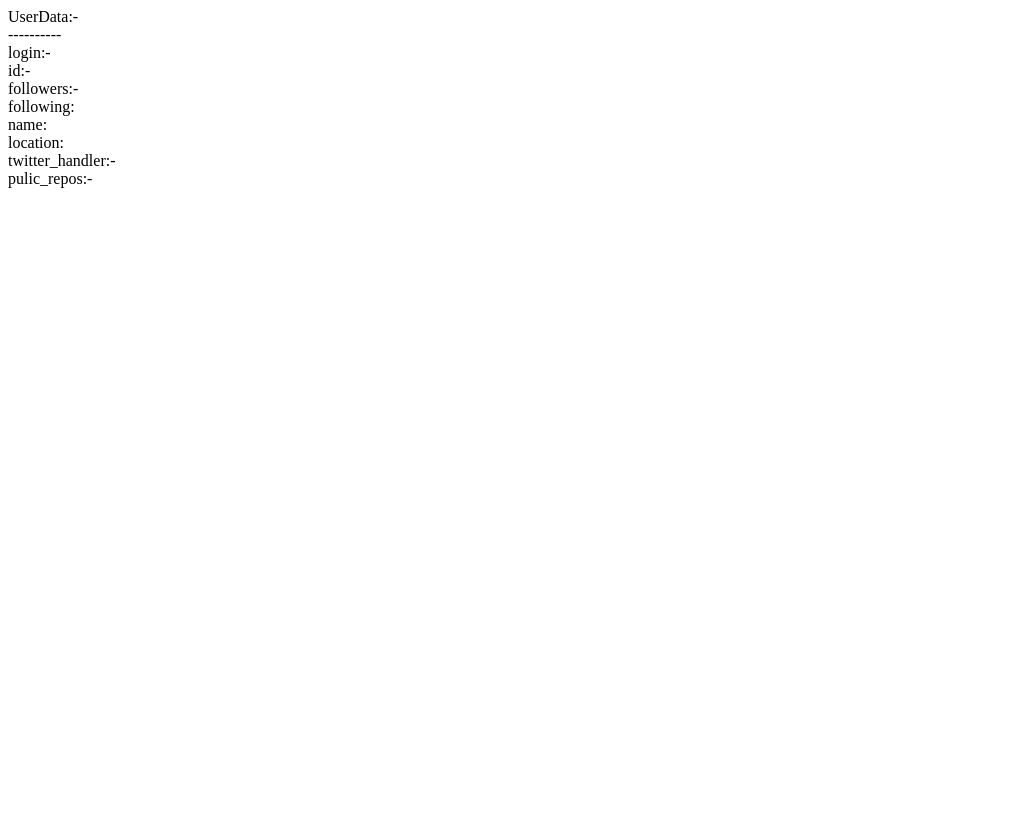
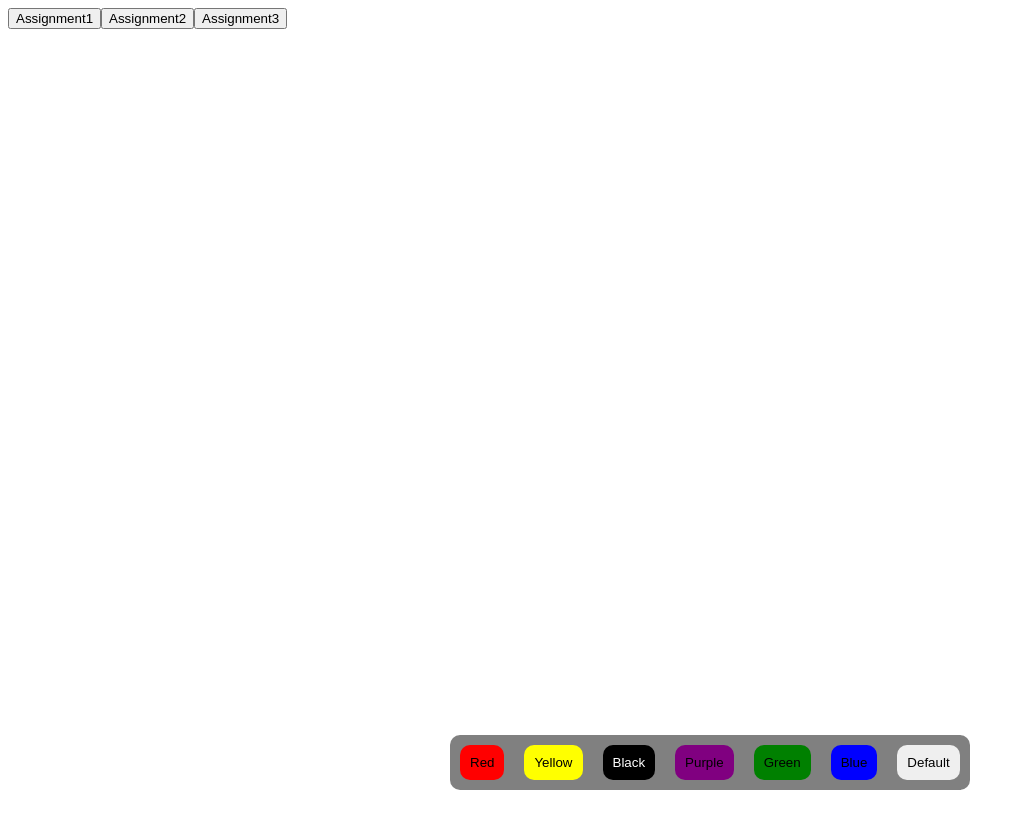
Before and after one commit to bhuvnesh179/week-7-assignment-solution, a React (Vite) app: page /assignment2 in a window 1280 px wide. Shown: the top 828 px of the page, without its empty margins (0-1025 px from the left). Before the commit the page ends 800 px from the top, so only its background shows below. Built offline with nearby package versions, Linux system fonts and the light colour scheme; no server answers.

Commit message:
router added

```diff
--- a/js.js
+++ /dev/null
@@ -1,5 +0,0 @@
-fetch("https://api.github.com/users/bhuvnesh179")
-        .then(async function(res){
-            const response = await res.json();
-           console.log(response);
-        })
--- a/package.json
+++ b/package.json
@@ -12,7 +12,8 @@
   "dependencies": {
     "axios": "^1.7.7",
     "react": "^18.3.1",
-    "react-dom": "^18.3.1"
+    "react-dom": "^18.3.1",
+    "react-router-dom": "^6.26.2"
   },
   "devDependencies": {
     "@eslint/js": "^9.9.0",
--- a/src/App.jsx
+++ b/src/App.jsx
@@ -1,16 +1,49 @@
-import Assignment1 from "./Assignment1";
-import Assignment2 from "./Assignment2";
-import Assignment3 from "./Assignment3";
+import  { BrowserRouter,Routes,Route, useNavigate } from "react-router-dom";
+// import Assignment1 from "./components/Assignment1";
+// import Assignment2 from "./components/Assignment2";
+// import Assignment3 from "./components/Assignment3";
+import React, { Suspense } from "react";
+const Assignment1 = React.lazy(() => import("./components/Assignment1"));
+const Assignment2 = React.lazy(() => import("./components/Assignment2"));
+const Assignment3 = React.lazy(() => import("./components/Assignment3"));
+
 
 function App(){
 
   return (
     <>
-    {/* <Assignment1 /> */}
-    {/* <Assignment2 /> */}
-    <Assignment3 />
+    {/* <Assignment1 />
+    <Assignment2 />
+    <Assignment3 /> */}
+
+    <BrowserRouter>
+    <Appbar />
+    <Suspense fallback={<div>Loading...</div>} >
+    <Routes>
+      <Route path="/assignment1" element={<Assignment1/>} />
+      <Route path="/assignment2" element={<Assignment2/>} />
+      <Route path="/assignment3" element={<Assignment3/>} />
+    </Routes>
+    </Suspense>
+    </BrowserRouter>
     </>
   )
 }
 
+function Appbar(){
+  const navigate = useNavigate();
+  return <div>
+    <button onClick={()=> {
+      navigate("/assignment1")
+    }}>Assignment1</button>
+    <button onClick={()=> {
+      navigate("/assignment2")
+    }}>Assignment2</button>
+    <button onClick={()=> {
+      navigate("/assignment3")
+    }}>Assignment3</button>
+
+  </div>
+}
+
 export default App;
--- a/src/Assignment2.jsx
+++ b/src/components/Assignment2.jsx
@@ -34,8 +34,8 @@ export default function Assignment2(){
 
 const styles = {
     container: {
-        height: '100',  // Full viewport height
-        width: '100',   // Full viewport width
+        height: '100vh',  // Full viewport height
+        width: '100vw',   // Full viewport width
         display: 'flex',
         alignItems: 'center',
         justifyContent: 'center',
```
Also changed, not shown: src/components/Assignment1.jsx (renamed from src/Assignment1.jsx), src/components/Assignment3.jsx (renamed from src/Assignment3.jsx), 1 other file (tests, documents, lock files or other folders).
